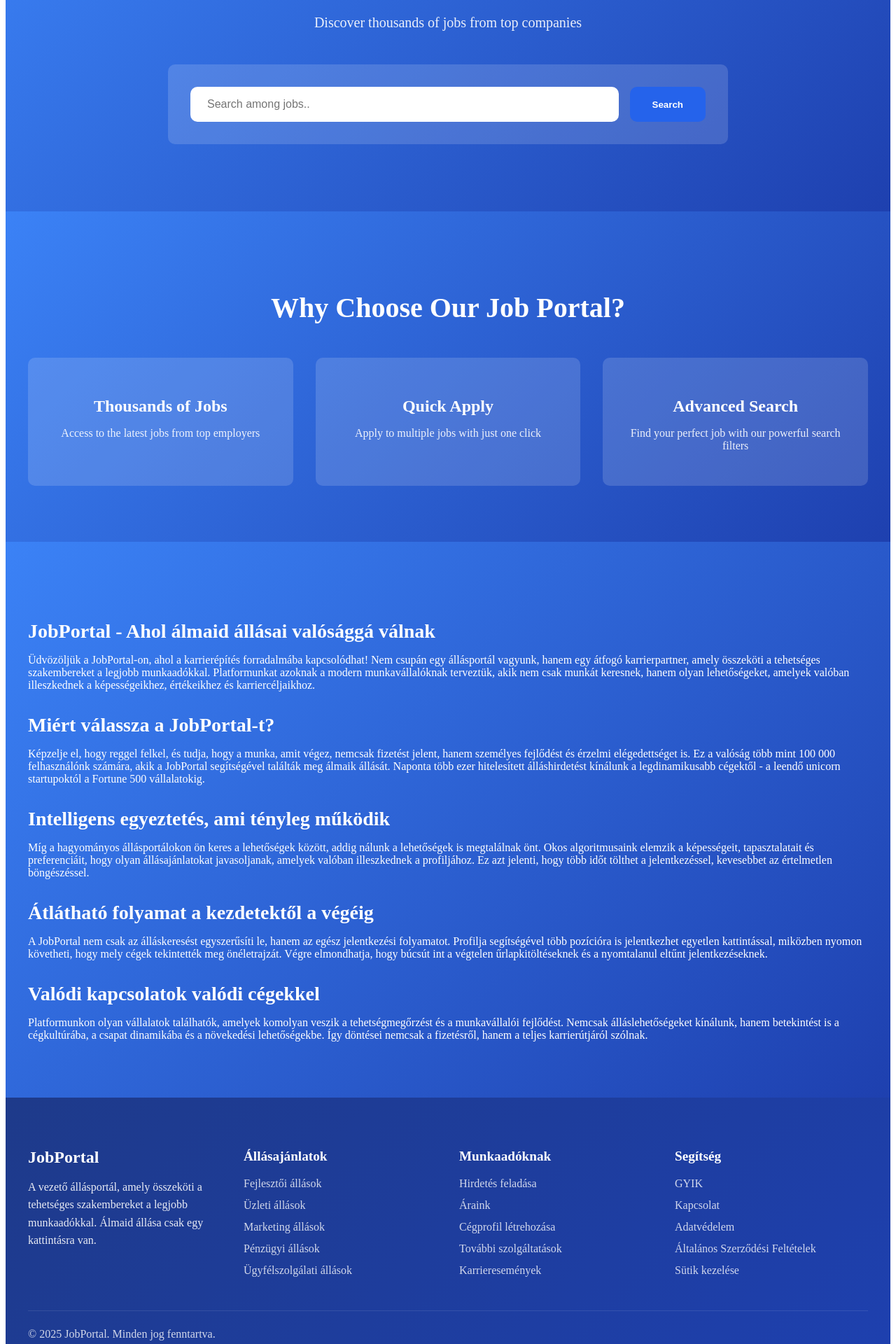
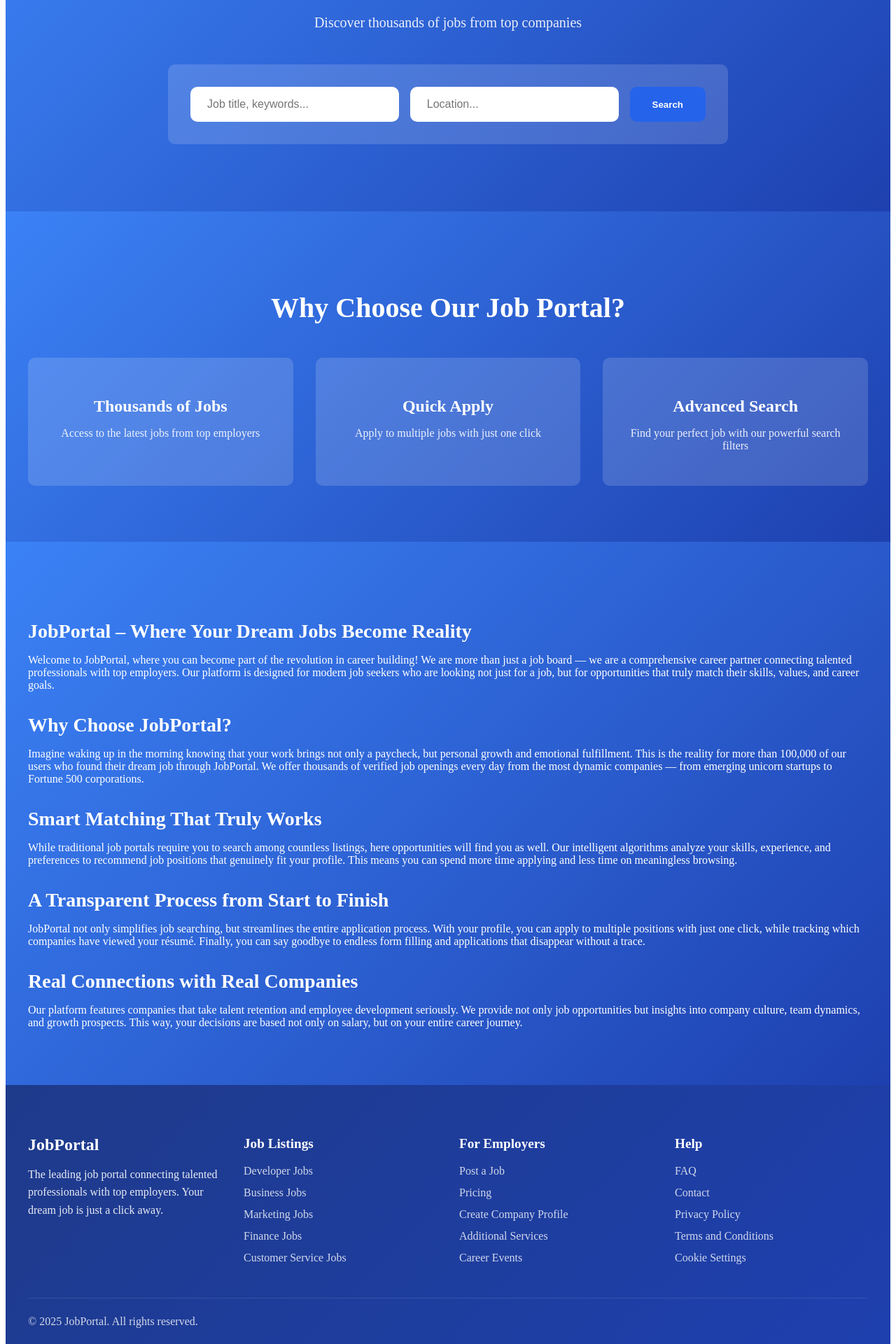
Before and after one commit to BGHDHE/AFP1_JobAdvert, an Angular app in the folder job-portal/: page / in a window 1280 px wide. Shown: the part 300-2220 px from the top of the page at 70% size. Built offline with nearby package versions, Linux system fonts and the light colour scheme.

Commit message:
feat: Location query

```diff
--- a/job-portal/src/app/components/footer/footer.html
+++ b/job-portal/src/app/components/footer/footer.html
@@ -4,47 +4,47 @@
       <div class="footer-section">
         <h3 class="footer-title">JobPortal</h3>
         <p class="footer-description">
-          A vezető állásportál, amely összeköti a tehetséges szakembereket a legjobb munkaadókkal. Álmaid állása csak egy kattintásra van.
+          The leading job portal connecting talented professionals with top employers. Your dream job is just a click away.
         </p>
       </div>
 
       <div class="footer-section">
-        <h4 class="footer-heading">Állásajánlatok</h4>
+        <h4 class="footer-heading">Job Listings</h4>
         <ul class="footer-links">
-          <li><a href="" class="footer-link">Fejlesztői állások</a></li>
-          <li><a href="" class="footer-link">Üzleti állások</a></li>
-          <li><a href href="" class="footer-link">Marketing állások</a></li>
-          <li><a href="" class="footer-link">Pénzügyi állások</a></li>
-          <li><a href="" class="footer-link">Ügyfélszolgálati állások</a></li>
+          <li><a href="" class="footer-link">Developer Jobs</a></li>
+          <li><a href="" class="footer-link">Business Jobs</a></li>
+          <li><a href="" class="footer-link">Marketing Jobs</a></li>
+          <li><a href="" class="footer-link">Finance Jobs</a></li>
+          <li><a href="" class="footer-link">Customer Service Jobs</a></li>
         </ul>
       </div>
 
       <div class="footer-section">
-        <h4 class="footer-heading">Munkaadóknak</h4>
+        <h4 class="footer-heading">For Employers</h4>
         <ul class="footer-links">
-          <li><a href="" class="footer-link">Hirdetés feladása</a></li>
-          <li><a href="" class="footer-link">Áraink</a></li>
-          <li><a href="" class="footer-link">Cégprofil létrehozása</a></li>
-          <li><a href="" class="footer-link">További szolgáltatások</a></li>
-          <li><a href="" class="footer-link">Karrieresemények</a></li>
+          <li><a href="" class="footer-link">Post a Job</a></li>
+          <li><a href="" class="footer-link">Pricing</a></li>
+          <li><a href="" class="footer-link">Create Company Profile</a></li>
+          <li><a href="" class="footer-link">Additional Services</a></li>
+          <li><a href="" class="footer-link">Career Events</a></li>
         </ul>
       </div>
 
       <div class="footer-section">
-        <h4 class="footer-heading">Segítség</h4>
+        <h4 class="footer-heading">Help</h4>
         <ul class="footer-links">
-          <li><a href="" class="footer-link">GYIK</a></li>
-          <li><a href="" class="footer-link">Kapcsolat</a></li>
-          <li><a href="" class="footer-link">Adatvédelem</a></li>
-          <li><a href="" class="footer-link">Általános Szerződési Feltételek</a></li>
-          <li><a href="" class="footer-link">Sütik kezelése</a></li>
+          <li><a href="" class="footer-link">FAQ</a></li>
+          <li><a href="" class="footer-link">Contact</a></li>
+          <li><a href="" class="footer-link">Privacy Policy</a></li>
+          <li><a href="" class="footer-link">Terms and Conditions</a></li>
+          <li><a href="" class="footer-link">Cookie Settings</a></li>
         </ul>
       </div>
     </div>
 
     <div class="footer-bottom">
       <div class="footer-bottom-content">
-        <p class="copyright">&copy; 2025 JobPortal. Minden jog fenntartva.</p>
+        <p class="copyright">&copy; 2025 JobPortal. All rights reserved.</p>
       </div>
     </div>
   </div>
--- a/job-portal/src/app/pages/home/home.html
+++ b/job-portal/src/app/pages/home/home.html
@@ -8,7 +8,14 @@
           type="text"
           [(ngModel)]="searchQuery"
           (keyup.enter)="onSearch()"
-      placeholder="Search among jobs.."
+          placeholder="Job title, keywords..."
+          class="search-input"
+        />
+        <input
+          type="text"
+          [(ngModel)]="locationQuery"
+          (keyup.enter)="onSearch()"
+          placeholder="Location..."
           class="search-input"
         />
         <button (click)="onSearch()" class="search-btn">Search</button>
@@ -36,22 +43,21 @@
     </div>
   </div>
 </section>
-
 <section class="slop-section">
   <div class="container">
-<h3>JobPortal - Ahol álmaid állásai valósággá válnak</h3>
-Üdvözöljük a JobPortal-on, ahol a karrierépítés forradalmába kapcsolódhat! Nem csupán egy állásportál vagyunk, hanem egy átfogó karrierpartner, amely összeköti a tehetséges szakembereket a legjobb munkaadókkal. Platformunkat azoknak a modern munkavállalóknak terveztük, akik nem csak munkát keresnek, hanem olyan lehetőségeket, amelyek valóban illeszkednek a képességeikhez, értékeikhez és karriercéljaikhoz.
+    <h3>JobPortal – Where Your Dream Jobs Become Reality</h3>
+    Welcome to JobPortal, where you can become part of the revolution in career building! We are more than just a job board — we are a comprehensive career partner connecting talented professionals with top employers. Our platform is designed for modern job seekers who are looking not just for a job, but for opportunities that truly match their skills, values, and career goals.
 
-<h3>Miért válassza a JobPortal-t?</h3>
-Képzelje el, hogy reggel felkel, és tudja, hogy a munka, amit végez, nemcsak fizetést jelent, hanem személyes fejlődést és érzelmi elégedettséget is. Ez a valóság több mint 100 000 felhasználónk számára, akik a JobPortal segítségével találták meg álmaik állását. Naponta több ezer hitelesített álláshirdetést kínálunk a legdinamikusabb cégektől - a leendő unicorn startupoktól a Fortune 500 vállalatokig.
+    <h3>Why Choose JobPortal?</h3>
+    Imagine waking up in the morning knowing that your work brings not only a paycheck, but personal growth and emotional fulfillment. This is the reality for more than 100,000 of our users who found their dream job through JobPortal. We offer thousands of verified job openings every day from the most dynamic companies — from emerging unicorn startups to Fortune 500 corporations.
 
-<h3>Intelligens egyeztetés, ami tényleg működik</h3>
-Míg a hagyományos állásportálokon ön keres a lehetőségek között, addig nálunk a lehetőségek is megtalálnak önt. Okos algoritmusaink elemzik a képességeit, tapasztalatait és preferenciáit, hogy olyan állásajánlatokat javasoljanak, amelyek valóban illeszkednek a profiljához. Ez azt jelenti, hogy több időt tölthet a jelentkezéssel, kevesebbet az értelmetlen böngészéssel.
+    <h3>Smart Matching That Truly Works</h3>
+    While traditional job portals require you to search among countless listings, here opportunities will find you as well. Our intelligent algorithms analyze your skills, experience, and preferences to recommend job positions that genuinely fit your profile. This means you can spend more time applying and less time on meaningless browsing.
 
-<h3>Átlátható folyamat a kezdetektől a végéig</h3>
-A JobPortal nem csak az álláskeresést egyszerűsíti le, hanem az egész jelentkezési folyamatot. Profilja segítségével több pozícióra is jelentkezhet egyetlen kattintással, miközben nyomon követheti, hogy mely cégek tekintették meg önéletrajzát. Végre elmondhatja, hogy búcsút int a végtelen űrlapkitöltéseknek és a nyomtalanul eltűnt jelentkezéseknek.
+    <h3>A Transparent Process from Start to Finish</h3>
+    JobPortal not only simplifies job searching, but streamlines the entire application process. With your profile, you can apply to multiple positions with just one click, while tracking which companies have viewed your résumé. Finally, you can say goodbye to endless form filling and applications that disappear without a trace.
 
-<h3>Valódi kapcsolatok valódi cégekkel</h3>
-Platformunkon olyan vállalatok találhatók, amelyek komolyan veszik a tehetségmegőrzést és a munkavállalói fejlődést. Nemcsak álláslehetőségeket kínálunk, hanem betekintést is a cégkultúrába, a csapat dinamikába és a növekedési lehetőségekbe. Így döntései nemcsak a fizetésről, hanem a teljes karrierútjáról szólnak.
+    <h3>Real Connections with Real Companies</h3>
+    Our platform features companies that take talent retention and employee development seriously. We provide not only job opportunities but insights into company culture, team dynamics, and growth prospects. This way, your decisions are based not only on salary, but on your entire career journey.
   </div>
 </section>
--- a/job-portal/src/app/pages/home/home.ts
+++ b/job-portal/src/app/pages/home/home.ts
@@ -13,6 +13,7 @@ import { Router } from '@angular/router';
 })
 export class HomeComponent implements OnInit {
   searchQuery: string = '';
+  locationQuery: string = '';
 
   constructor(private http: HttpClient, private router: Router) {}
 
@@ -21,14 +22,26 @@ export class HomeComponent implements OnInit {
   }
 
 onSearch(): void {
-    if (this.searchQuery.trim() === '') {
+  if (this.searchQuery.trim() === '' && this.locationQuery.trim() === '') {
     return;
   }
 
-    this.http.get<any[]>(`http://localhost:3000/api/jobs/search?q=${encodeURIComponent(this.searchQuery)}`).subscribe({
+  const params: any = {};
+  if (this.searchQuery.trim()) {
+    params.q = this.searchQuery.trim();
+  }
+  if (this.locationQuery.trim()) {
+    params.location = this.locationQuery.trim();
+  }
+
+  this.http.get<any[]>(`http://localhost:3000/api/jobs/search`, { params }).subscribe({
     next: (results) => {
       this.router.navigate(['/searchjobs'], {
-          state: { searchResults: results, searchQuery: this.searchQuery }
+        state: {
+          searchResults: results,
+          searchQuery: this.searchQuery,
+          locationQuery: this.locationQuery
+        }
       });
     },
   });
--- a/job-portal/src/app/pages/searchjobs/searchjobs.html
+++ b/job-portal/src/app/pages/searchjobs/searchjobs.html
@@ -1,7 +1,22 @@
 <div class="searchjobs-container">
   <h2>Álláskeresés</h2>
 
-  <div *ngIf="searchQuery" class="search-info"></div>
+  <div *ngIf="searchQuery || locationQuery" class="search-info">
+    <p>Keresési feltételek: <strong>{{ searchQuery }}</strong> {{ locationQuery ? 'a következő helyen: ' + locationQuery : '' }}</p>
+  </div>
 
-  <div [innerHTML]="jobsHtml"></div>
+  <div *ngIf="searchResults.length === 0" class="no-results">
+    <p>Nincs találat a kereséshez.</p>
+  </div>
+
+  <div class="jobs-list" *ngIf="searchResults.length > 0">
+    <h3>Keresési eredmények: "{{ searchQuery }}" ({{ searchResults.length }})</h3>
+    <div *ngFor="let job of searchResults" class="job-card">
+      <h4>{{ job.title }}</h4>
+      <p><strong>Cég:</strong> {{ job.company }}</p>
+      <p><strong>Helyszín:</strong> {{ job.location }}</p>
+      <p><strong>Bér:</strong> {{ job.salary || 'Nem adott meg' }}</p>
+      <p>{{ job.description }}</p>
+    </div>
+  </div>
 </div>
--- a/job-portal/src/app/pages/searchjobs/searchjobs.ts
+++ b/job-portal/src/app/pages/searchjobs/searchjobs.ts
@@ -12,7 +12,7 @@ import { Router } from '@angular/router';
 export class SearchjobsComponent implements OnInit {
   searchResults: any[] = [];
   searchQuery: string = '';
-  jobsHtml: string = '';
+  locationQuery: string = '';
 
   constructor(private router: Router) {}
 
@@ -22,36 +22,8 @@ export class SearchjobsComponent implements OnInit {
     if (state && state.searchResults) {
       this.searchResults = state.searchResults;
       this.searchQuery = state.searchQuery || '';
+      this.locationQuery = state.locationQuery || '';
       console.log('Search results:', this.searchResults);
-      this.generateJobsHtml();
-    }
-    else {
-      this.jobsHtml = '<p>No results.</p>';
     }
   }
-
-  generateJobsHtml(): void {
-    if (this.searchResults.length === 0) {
-      this.jobsHtml = '<p>Nincs találat a kereséshez.</p>';
-      return;
-    }
-
-    let html = `<h3>Search results: "${this.searchQuery}" (${this.searchResults.length})</h3>`;
-    html += '<div class="jobs-list">';
-
-    this.searchResults.forEach((job) => {
-      html += `
-        <div class="job-card">
-          <h4>${job.title}</h4>
-          <p><strong>Cég:</strong> ${job.company}</p>
-          <p><strong>Helyszín:</strong> ${job.location}</p>
-          <p><strong>Bér:</strong> ${job.salary || 'Nem adott meg'}</p>
-          <p>${job.description}</p>
-        </div>
-      `;
-    });
-
-    html += '</div>';
-    this.jobsHtml = html;
-  }
 }
```
Also changed, not shown: 1 other file (tests, documents, lock files or other folders). Lines whose indentation alone changed are shown as unchanged.
